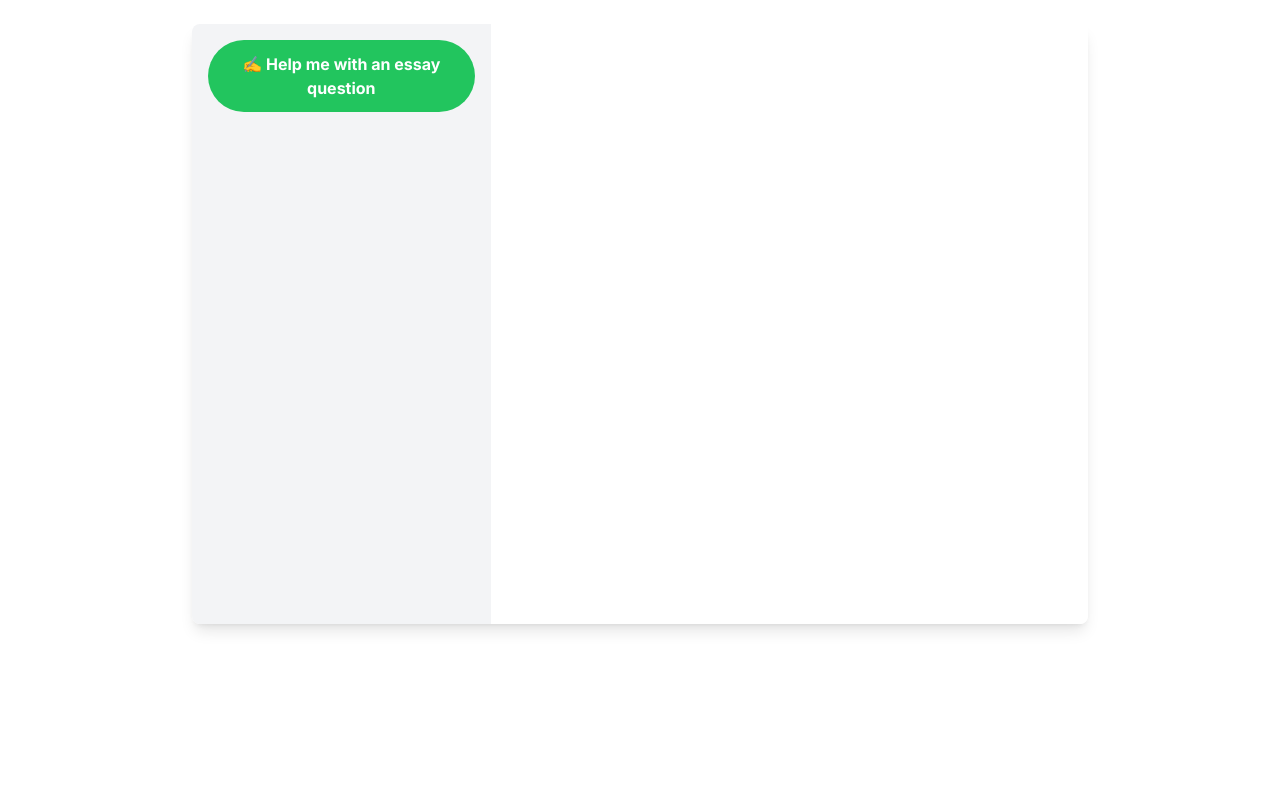
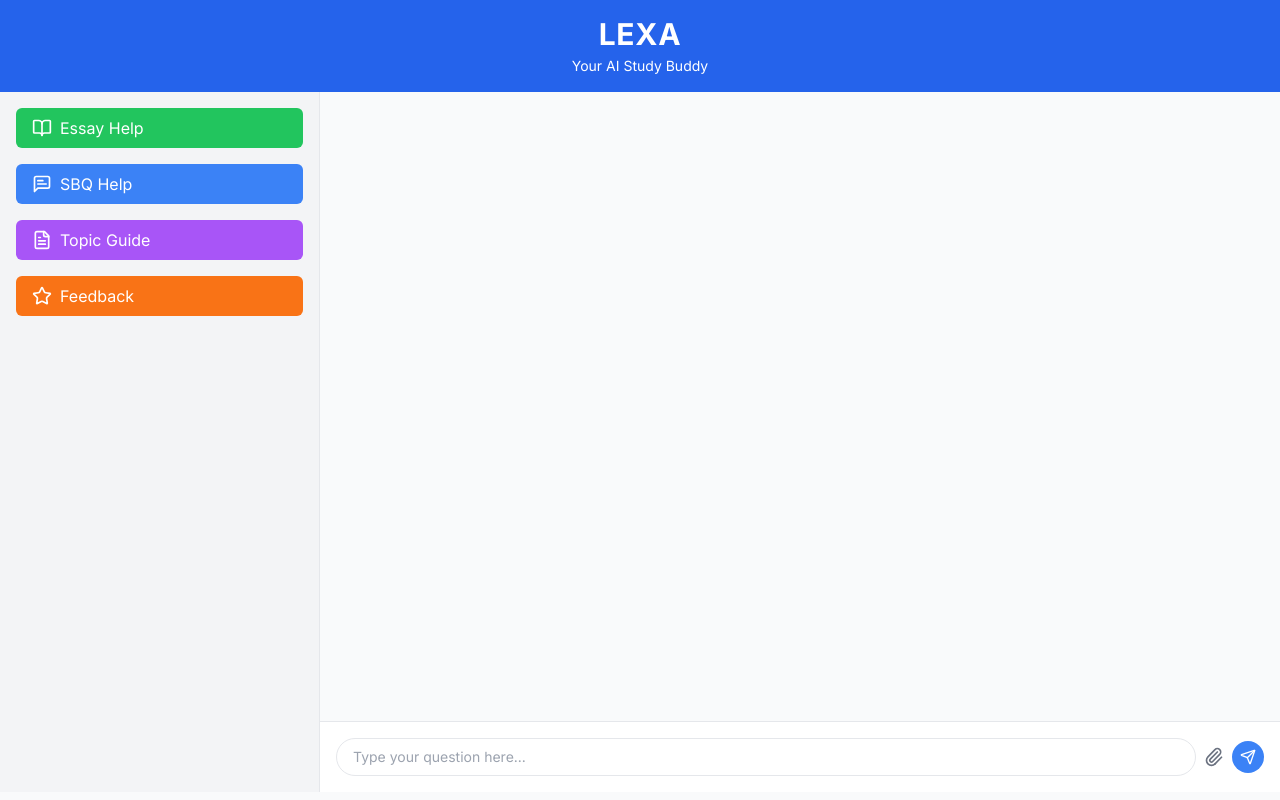
Before and after one commit to vidhuvidz/LEXA, a Next.js app: page / in a window 1280 px wide. Built offline with nearby package versions, Linux system fonts and the light colour scheme.

Commit message:
✨ Restored PEEL Step 2: Evidence logic + UI, added PDF preview, integrated Lucide icons

```diff
--- a/app/page.tsx
+++ b/app/page.tsx
@@ -1,32 +1,33 @@
+// app/page.tsx
 "use client";
 
 import { useState } from "react";
+import { Paperclip, Loader2, Send, BookOpen, MessageSquareText, FileText, Star, X } from "lucide-react";
 import "./globals.css";
 
-type Msg = { role: "user" | "assistant"; content: string };
+const STEPS = ["init", "question", "point", "evidence", "explanation", "link", "done"] as const;
+type EssayStep = typeof STEPS[number];
+
+type Msg = {
+  role: "user" | "assistant";
+  content: string;
+};
 
 export default function Home() {
+  const [input, setInput] = useState("");
   const [fileIds, setFileIds] = useState<string[]>([]);
+  const [fileNames, setFileNames] = useState<string[]>([]);
   const [loading, setLoading] = useState(false);
-
-  // PEEL flow state
-  const [essayStep, setEssayStep] = useState<
-    "init" | "question" | "point" | "evidence" | "explanation" | "link" | "done"
-  >("init");
+  const [essayStep, setEssayStep] = useState<EssayStep>("init");
   const [essayQuestion, setEssayQuestion] = useState("");
   const [essayPoints, setEssayPoints] = useState<string[]>([]);
   const [selectedPoint, setSelectedPoint] = useState("");
-  const [evidenceOptions, setEvidenceOptions] = useState<{ weak: string; strong: string }>({ weak: "", strong: "" });
-  const [selectedEvidence, setSelectedEvidence] = useState<"A" | "B" | "">("");
-  const [explanation, setExplanation] = useState("");
-  const [linkSentence, setLinkSentence] = useState("");
+  const [evidence, setEvidence] = useState<{ optionA: string; optionB: string } | null>(null);
+  const [messages, setMessages] = useState<Msg[]>([]);
 
-  // Chat history
-  const [messages, setMessages] = useState<Msg[]>([]);
-  const pushUser = (text: string) => setMessages(m => [...m, { role: "user", content: text }]);
-  const pushAssistant = (text: string) => setMessages(m => [...m, { role: "assistant", content: text }]);
+  const pushUser = (text: string) => setMessages((m) => [...m, { role: "user", content: text }]);
+  const pushAssistant = (text: string) => setMessages((m) => [...m, { role: "assistant", content: text }]);
 
-  // Handle PDF upload
   const handleFileUpload = async (e: React.ChangeEvent<HTMLInputElement>) => {
     const file = e.target.files?.[0];
     if (!file || file.type !== "application/pdf") {
@@ -39,8 +40,9 @@ export default function Home() {
       form.append("file", file);
       const res = await fetch("/api/openai-upload", { method: "POST", body: form });
       const json = await res.json();
-      setFileIds(prev => [...prev, json.id]);
-      pushAssistant("📎 PDF uploaded.");
+      setFileIds((prev) => [...prev, json.id]);
+      setFileNames((prev) => [...prev, file.name]);
+      pushAssistant(`📎 PDF uploaded: ${file.name}`);
     } catch {
       alert("Upload failed.");
     } finally {
@@ -49,7 +51,6 @@ export default function Home() {
     }
   };
 
-  // Generate essay points
   const generatePoints = async () => {
     pushUser(`Essay question: ${essayQuestion}`);
     setLoading(true);
@@ -70,7 +71,6 @@ export default function Home() {
     }
   };
 
-  // Generate evidence
   const generateEvidence = async (point: string) => {
     pushUser(`Point selected: ${point}`);
     setSelectedPoint(point);
@@ -79,12 +79,12 @@ export default function Home() {
       const res = await fetch("/api/generate-evidence", {
         method: "POST",
         headers: { "Content-Type": "application/json" },
-        body: JSON.stringify({ point, question: essayQuestion, file_ids: fileIds }),
+        body: JSON.stringify({ essayQuestion, selectedPoint: point, file_ids: fileIds }),
       });
       const data = await res.json();
-      setEvidenceOptions({ weak: data.weak, strong: data.strong });
-      pushAssistant(`🔸 **Option A (Weak):** ${data.weak}`);
-      pushAssistant(`🔹 **Option B (Strong):** ${data.strong}`);
+      setEvidence(data.evidence);
+      pushAssistant(`🔸 **Option A (Weak):** ${data.evidence.optionA}`);
+      pushAssistant(`🔹 **Option B (Strong):** ${data.evidence.optionB}`);
       setEssayStep("evidence");
     } catch {
       alert("Failed to generate evidence.");
@@ -93,128 +93,109 @@ export default function Home() {
     }
   };
 
+  const sendMessage = () => {
+    if (!input.trim()) return;
+    pushUser(input);
+    setInput("");
+  };
+
   return (
-    <main className="min-h-screen bg-white p-6 font-sans">
-      <div className="flex max-w-4xl mx-auto shadow-lg rounded-lg overflow-hidden">
-        {/* Left column: PEEL controls */}
-        <div className="w-1/3 bg-gray-100 p-4 space-y-6">
-          {essayStep === "init" && (
-            <button
-              onClick={() => setEssayStep("question")}
-              className="w-full bg-green-500 text-white py-3 rounded-full font-bold hover:bg-green-600"
-            >✍️ Help me with an essay question</button>
-          )}
+    <main className="min-h-screen font-[Inter] bg-gray-50">
+      <header className="bg-blue-600 text-white py-4 px-6 text-center">
+        <h1 className="text-3xl font-bold tracking-wide">LEXA</h1>
+        <p className="text-sm mt-1">Your AI Study Buddy</p>
+      </header>
+
+      <div className="flex h-[calc(100vh-100px)]">
+        <div className="w-1/4 bg-gray-100 p-4 space-y-4 overflow-y-auto border-r">
+          <button onClick={() => setEssayStep("question")} className="flex items-center gap-2 w-full bg-green-500 hover:bg-green-600 text-white py-2 px-4 rounded-md">
+            <BookOpen className="w-5 h-5" /> Essay Help
+          </button>
+          <button className="flex items-center gap-2 w-full bg-blue-500 hover:bg-blue-600 text-white py-2 px-4 rounded-md">
+            <MessageSquareText className="w-5 h-5" /> SBQ Help
+          </button>
+          <button className="flex items-center gap-2 w-full bg-purple-500 hover:bg-purple-600 text-white py-2 px-4 rounded-md">
+            <FileText className="w-5 h-5" /> Topic Guide
+          </button>
+          <button className="flex items-center gap-2 w-full bg-orange-500 hover:bg-orange-600 text-white py-2 px-4 rounded-md">
+            <Star className="w-5 h-5" /> Feedback
+          </button>
 
           {essayStep === "question" && (
-            <div className="space-y-4">
-              <label className="font-semibold">Essay Question</label>
+            <div className="mt-4 space-y-2">
+              <label className="font-semibold block">Essay Question</label>
               <textarea
                 rows={3}
-                className="w-full border rounded p-2"
+                className="w-full border rounded p-2 text-sm"
                 value={essayQuestion}
-                onChange={e => setEssayQuestion(e.target.value)}
+                onChange={(e) => setEssayQuestion(e.target.value)}
               />
               <input type="file" accept=".pdf" onChange={handleFileUpload} />
+              <div className="space-y-1">
+                {fileNames.map((name, idx) => (
+                  <div key={idx} className="text-xs text-gray-600 flex items-center gap-2">
+                    📄 {name}
+                    <X className="w-3 h-3 cursor-pointer" onClick={() => {
+                      setFileIds(fileIds.filter((_, i) => i !== idx));
+                      setFileNames(fileNames.filter((_, i) => i !== idx));
+                    }} />
+                  </div>
+                ))}
+              </div>
               <button
                 onClick={generatePoints}
                 disabled={!essayQuestion.trim() || loading}
-                className="w-full bg-blue-500 text-white py-2 rounded-full disabled:opacity-50"
+                className="w-full bg-blue-500 text-white py-2 rounded-md mt-2 disabled:opacity-50"
               >Generate Points</button>
             </div>
           )}
 
           {essayStep === "point" && (
-            <div>
+            <div className="mt-4">
               <p className="font-semibold mb-2">Select a Point:</p>
               <div className="space-y-2">
                 {essayPoints.map((pt, idx) => (
                   <button
                     key={idx}
                     onClick={() => generateEvidence(pt)}
-                    className="w-full text-left bg-white border rounded p-2 hover:bg-blue-100"
+                    className="w-full text-left bg-white border rounded p-2 hover:bg-blue-100 text-sm"
                   >{pt}</button>
                 ))}
               </div>
             </div>
           )}
+        </div>
 
-          {essayStep === "evidence" && (
-            <div>
-              <p className="font-semibold mb-2">Choose Evidence:</p>
-              <button
-                onClick={() => {
-                  pushUser(`Evidence selected: Option A (Weak)`);
-                  pushAssistant(`📖 Great! Now explain how this evidence supports your point.`);
-                  setSelectedEvidence("A");
-                  setEssayStep("explanation");
-                }}
-                className="w-full text-left bg-white border rounded p-2 hover:bg-gray-100"
-              >Option A (Weak)</button>
-              <button
-                onClick={() => {
-                  pushUser(`Evidence selected: Option B (Strong)`);
-                  pushAssistant(`💡 Excellent choice! Now write an explanation linking this evidence back to your point.`);
-                  setSelectedEvidence("B");
-                  setEssayStep("explanation");
-                }}
-                className="w-full text-left bg-white border rounded p-2 mt-2 hover:bg-gray-100"
-              >Option B (Strong)</button>
-            </div>
-          )}
+        <div className="w-3/4 flex flex-col justify-between">
+          <div className="flex-1 p-6 overflow-y-auto">
+            {messages.map((m, i) => (
+              <div key={i} className={`mb-4 ${m.role === "user" ? "text-right" : "text-left"}`}>
+                <p className={m.role === "assistant" ? "bg-gray-100 inline-block px-4 py-2 rounded-md" : "bg-blue-100 inline-block px-4 py-2 rounded-md"}>
+                  <span className="font-semibold">{m.role === "assistant" ? "LEXA: " : "YOU: "}</span>
+                  {m.content}
+                </p>
+              </div>
+            ))}
+            {loading && <p className="italic text-sm text-gray-400 animate-pulse">Lexa is thinking...</p>}
+          </div>
 
-          {essayStep === "explanation" && (
-            <div className="space-y-4">
-              <label className="font-semibold">Your Explanation</label>
-              <textarea
-                rows={4}
-                className="w-full border rounded p-2"
-                value={explanation}
-                onChange={e => setExplanation(e.target.value)}
-              />
-              <button
-                onClick={() => {
-                  pushUser(`Explanation: ${explanation}`);
-                  pushAssistant(`🔗 Now write a linking sentence back to the question.`);
-                  setEssayStep("link");
-                }}
-                disabled={!explanation.trim()}
-                className="w-full bg-blue-500 text-white py-2 rounded-full disabled:opacity-50"
-              >Next: Linking Sentence</button>
-            </div>
-          )}
-
-          {essayStep === "link" && (
-            <div className="space-y-4">
-              <label className="font-semibold">Linking Sentence</label>
-              <textarea
-                rows={2}
-                className="w-full border rounded p-2"
-                value={linkSentence}
-                onChange={e => setLinkSentence(e.target.value)}
-              />
-              <button
-                onClick={() => {
-                  pushUser(`Link: ${linkSentence}`);
-                  pushAssistant(`🎉 Nice work! You've completed a full PEEL paragraph.`);
-                  setEssayStep("done");
-                }}
-                disabled={!linkSentence.trim()}
-                className="w-full bg-green-500 text-white py-2 rounded-full disabled:opacity-50"
-              >Complete Paragraph</button>
-            </div>
-          )}
-        </div>  {/* end left pane */}
-
-        {/* Right column: chat history */}
-        <div className="w-2/3 p-4 bg-white h-[600px] overflow-y-auto">
-          {messages.map((m, i) => (
-            <div key={i} className={m.role === "user" ? "mb-4 text-right" : "mb-4 text-left"}>
-              <p className={m.role === "assistant" ? "font-bold" : "italic"}>
-                {m.role === "assistant" ? "LEXA:" : "YOU:"} {m.content}
-              </p>
-            </div>
-          ))}
-          {loading && <p className="italic text-gray-400">Lexa is thinking...</p>}
+          <div className="flex items-center gap-2 p-4 border-t bg-white">
+            <input
+              type="text"
+              placeholder="Type your question here..."
+              value={input}
+              onChange={(e) => setInput(e.target.value)}
+              onKeyDown={(e) => e.key === "Enter" && sendMessage()}
+              className="flex-1 px-4 py-2 border rounded-full text-sm"
+            />
+            <label className="cursor-pointer">
+              <Paperclip className="text-gray-500 w-5 h-5" />
+              <input type="file" accept=".pdf" onChange={handleFileUpload} className="hidden" />
+            </label>
+            <button onClick={sendMessage} className="bg-blue-500 hover:bg-blue-600 text-white p-2 rounded-full">
+              <Send className="w-4 h-4" />
+            </button>
+          </div>
         </div>
       </div>
     </main>
--- a/package.json
+++ b/package.json
@@ -14,6 +14,7 @@
     "dompurify": "^3.2.4",
     "formidable": "^3.5.2",
     "isomorphic-dompurify": "^2.22.0",
+    "lucide-react": "^0.501.0",
     "mammoth": "^1.9.0",
     "marked": "^15.0.7",
     "next": "14.1.0",
```
Also changed, not shown: 2 other files (tests, documents, lock files or other folders).
